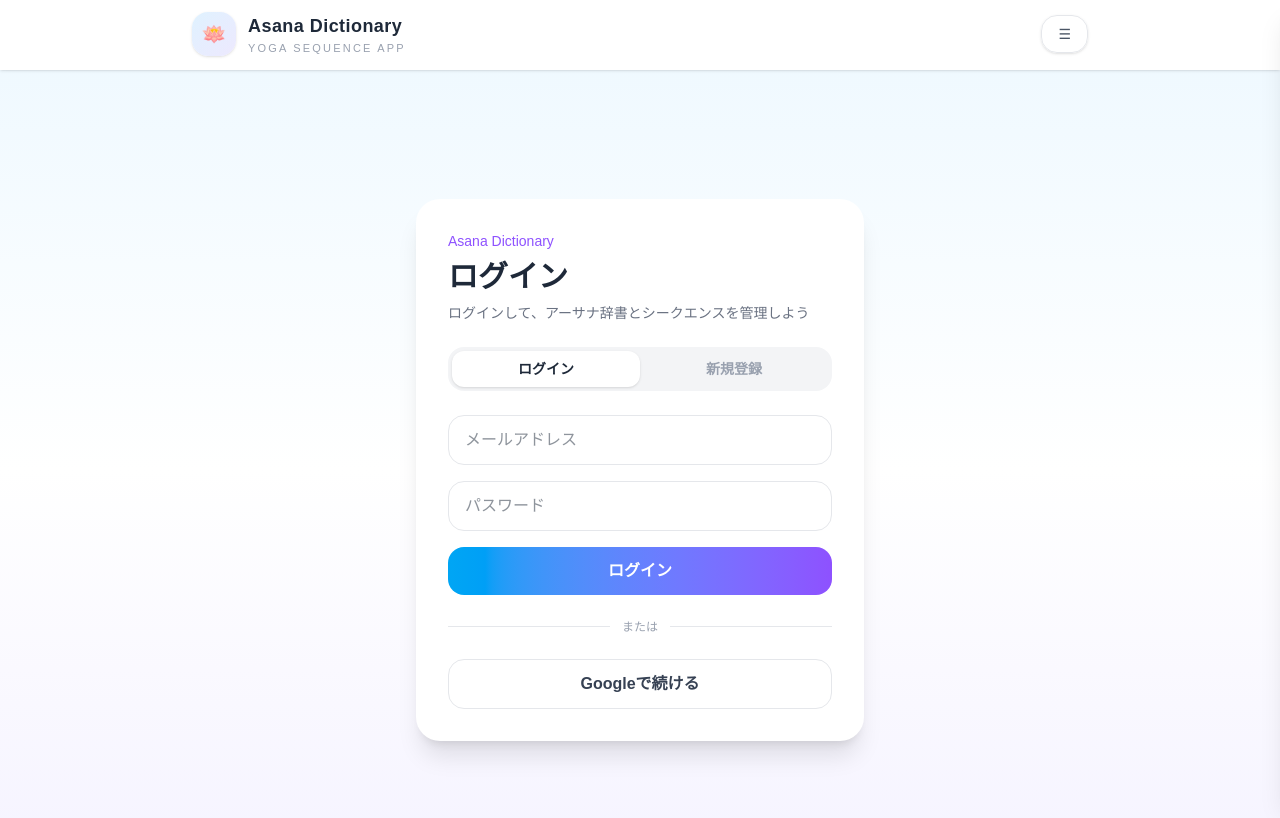
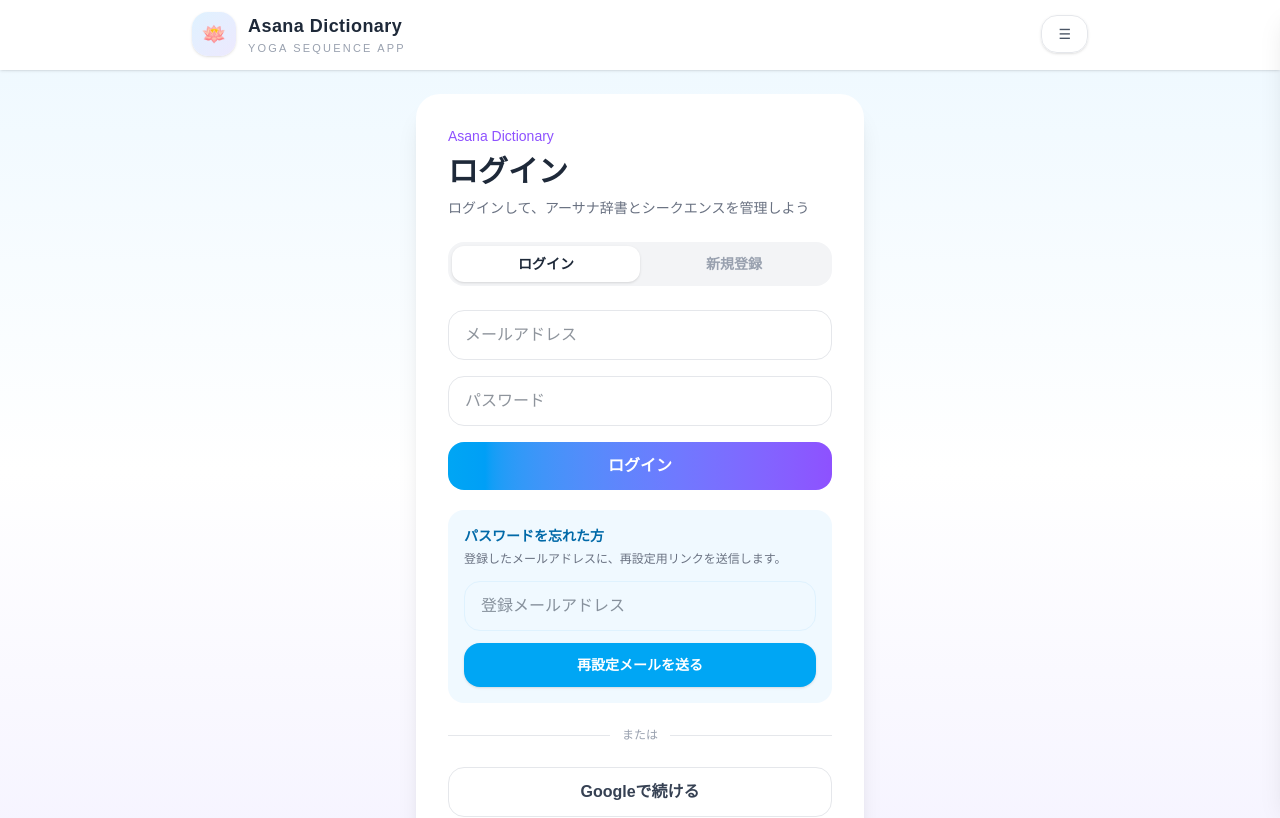
Before and after one commit to mika11247/asana-dictionary, a Next.js app: page /login in a window 1280 px wide. Shown: the top 818 px of the page. Built offline with nearby package versions, Linux system fonts and the light colour scheme; no server answers.

Commit message:
パースワード忘れ対策

```diff
--- a/app/login/page.js
+++ b/app/login/page.js
@@ -1,70 +1,98 @@
-'use client'
+"use client";
 
-import { useState } from 'react'
-import { supabase } from '@/lib/supabaseClient'
-import { useRouter } from 'next/navigation'
+import { useState } from "react";
+import { supabase } from "@/lib/supabaseClient";
+import { useRouter } from "next/navigation";
 
 export default function LoginPage() {
-  const [mode, setMode] = useState('login')
-  const [email, setEmail] = useState('')
-  const [password, setPassword] = useState('')
-  const [loading, setLoading] = useState(false)
+  const router = useRouter();
 
-  const router = useRouter()
+  const [mode, setMode] = useState("login");
+  const [email, setEmail] = useState("");
+  const [password, setPassword] = useState("");
 
-  const isSignup = mode === 'signup'
+  const [loading, setLoading] = useState(false);
+  const [resetEmail, setResetEmail] = useState("");
+  const [message, setMessage] = useState("");
+  const [resetSending, setResetSending] = useState(false);
+
+  const isSignup = mode === "signup";
 
   async function handleSubmit(e) {
-    e.preventDefault()
+    e.preventDefault();
+    setMessage("");
 
     if (!email || !password) {
-      alert('メールアドレスとパスワードを入力してください')
-      return
+      setMessage("メールアドレスとパスワードを入力してください");
+      return;
     }
 
-    setLoading(true)
+    setLoading(true);
 
+    try {
       if (isSignup) {
         const { error } = await supabase.auth.signUp({
           email,
           password,
-      })
+        });
 
-      setLoading(false)
+        if (error) throw error;
 
-      if (error) {
-        alert(error.message)
-        return
-      }
-
-      alert('確認メールを送信しました')
-      setMode('login')
-      return
+        setMessage("確認メールを送信しました✨ メール内のリンクを確認してください。");
+        setMode("login");
+        return;
       }
 
       const { error } = await supabase.auth.signInWithPassword({
         email,
         password,
-    })
+      });
 
-    setLoading(false)
+      if (error) throw error;
 
-    if (error) {
-      alert(error.message)
-      return
+      router.replace("/");
+      router.refresh();
+    } catch (error) {
+      setMessage(error.message || "エラーが発生しました");
+    } finally {
+      setLoading(false);
     }
-
-    router.replace('/')
-router.refresh()
   }
 
   async function handleGoogleLogin() {
     await supabase.auth.signInWithOAuth({
-      provider: 'google',
+      provider: "google",
       options: {
         redirectTo: window.location.origin,
       },
-    })
+    });
+  }
+
+  async function sendPasswordResetEmail() {
+    const targetEmail = resetEmail.trim();
+
+    if (!targetEmail) {
+      setMessage("再設定メールを送るメールアドレスを入力してください");
+      return;
+    }
+
+    setResetSending(true);
+    setMessage("");
+
+    try {
+      const { error } = await supabase.auth.resetPasswordForEmail(targetEmail, {
+        redirectTo: `${window.location.origin}/reset-password`,
+      });
+
+      if (error) throw error;
+
+      setMessage("パスワード再設定メールを送信しました✨");
+      setResetEmail("");
+    } catch (error) {
+      setMessage(`送信エラー: ${error.message || "原因不明のエラー"}`);
+    } finally {
+      setResetSending(false);
+    }
   }
 
   return (
@@ -75,23 +103,30 @@ router.refresh()
         </p>
 
         <h1 className="text-3xl font-bold text-gray-800">
-          {isSignup ? '新規登録' : 'ログイン'}
+          {isSignup ? "新規登録" : "ログイン"}
         </h1>
 
         <p className="mt-2 text-sm text-gray-500">
           {isSignup
-            ? 'アカウントを作成して、あなただけのアーサナ辞書を育てよう'
-            : 'ログインして、アーサナ辞書とシークエンスを管理しよう'}
+            ? "アカウントを作成して、あなただけのアーサナ辞書を育てよう"
+            : "ログインして、アーサナ辞書とシークエンスを管理しよう"}
         </p>
+
+        {message && (
+          <div className="mt-5 rounded-2xl bg-green-100 p-3 text-sm leading-relaxed text-green-700">
+            {message}
+          </div>
+        )}
 
         <div className="mt-6 grid grid-cols-2 rounded-2xl bg-gray-100 p-1">
           <button
             type="button"
-            onClick={() => setMode('login')}
+            onClick={() => {
+              setMode("login");
+              setMessage("");
+            }}
             className={`rounded-xl px-4 py-2 text-sm font-bold transition ${
-              !isSignup
-                ? 'bg-white text-gray-800 shadow-sm'
-                : 'text-gray-400'
+              !isSignup ? "bg-white text-gray-800 shadow-sm" : "text-gray-400"
             }`}
           >
             ログイン
@@ -99,11 +134,12 @@ router.refresh()
 
           <button
             type="button"
-            onClick={() => setMode('signup')}
+            onClick={() => {
+              setMode("signup");
+              setMessage("");
+            }}
             className={`rounded-xl px-4 py-2 text-sm font-bold transition ${
-              isSignup
-                ? 'bg-white text-gray-800 shadow-sm'
-                : 'text-gray-400'
+              isSignup ? "bg-white text-gray-800 shadow-sm" : "text-gray-400"
             }`}
           >
             新規登録
@@ -133,12 +169,41 @@ router.refresh()
             className="w-full rounded-2xl bg-gradient-to-r from-sky-500 to-violet-500 px-4 py-3 font-bold text-white disabled:opacity-50"
           >
             {loading
-              ? '読み込み中...'
+              ? "読み込み中..."
               : isSignup
-                ? 'アカウントを作成'
-                : 'ログイン'}
+                ? "アカウントを作成"
+                : "ログイン"}
           </button>
         </form>
+
+        {!isSignup && (
+          <div className="mt-5 rounded-2xl bg-sky-50 p-4">
+            <p className="text-sm font-bold text-sky-700">
+              パスワードを忘れた方
+            </p>
+
+            <p className="mt-1 text-xs leading-relaxed text-gray-500">
+              登録したメールアドレスに、再設定用リンクを送信します。
+            </p>
+
+            <input
+              type="email"
+              value={resetEmail}
+              onChange={(e) => setResetEmail(e.target.value)}
+              placeholder="登録メールアドレス"
+              className="mt-3 w-full rounded-2xl border border-sky-100 px-4 py-3 text-base text-gray-800 outline-none focus:border-sky-300"
+            />
+
+            <button
+              type="button"
+              onClick={sendPasswordResetEmail}
+              disabled={resetSending}
+              className="mt-3 w-full rounded-2xl bg-sky-500 px-4 py-3 text-sm font-bold text-white shadow disabled:opacity-50"
+            >
+              {resetSending ? "送信中..." : "再設定メールを送る"}
+            </button>
+          </div>
+        )}
 
         <div className="my-6 flex items-center gap-3">
           <div className="h-px flex-1 bg-gray-200" />
@@ -161,5 +226,5 @@ router.refresh()
         )}
       </div>
     </main>
-  )
+  );
 }
```
Lines whose indentation alone changed are shown as unchanged.
